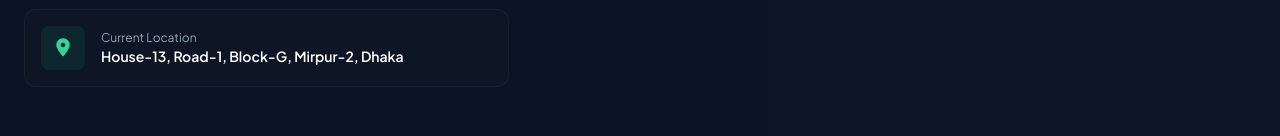
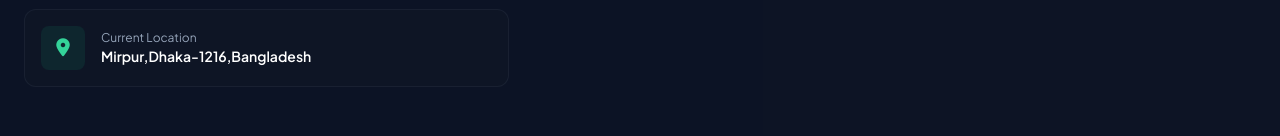
Before and after one commit to masumrana01/portfolio, a plain HTML site: page index.html in a window 1280 px wide. Shown: the part 4692-4828 px from the top of the page. Drawn offline with nearby package versions, Linux system fonts and the light colour scheme; files whose address does not match are found by name.

Commit message:
Update index.html

```diff
--- a/index.html
+++ b/index.html
@@ -599,7 +599,7 @@
               </div>
               <div>
                 <p class="text-xs text-slate-400">Current Location</p>
-                <p class="text-sm font-semibold text-white">House-13, Road-1, Block-G, Mirpur-2, Dhaka</p>
+                <p class="text-sm font-semibold text-white">Mirpur,Dhaka-1216,Bangladesh</p>
               </div>
             </div>
           </div>
```
